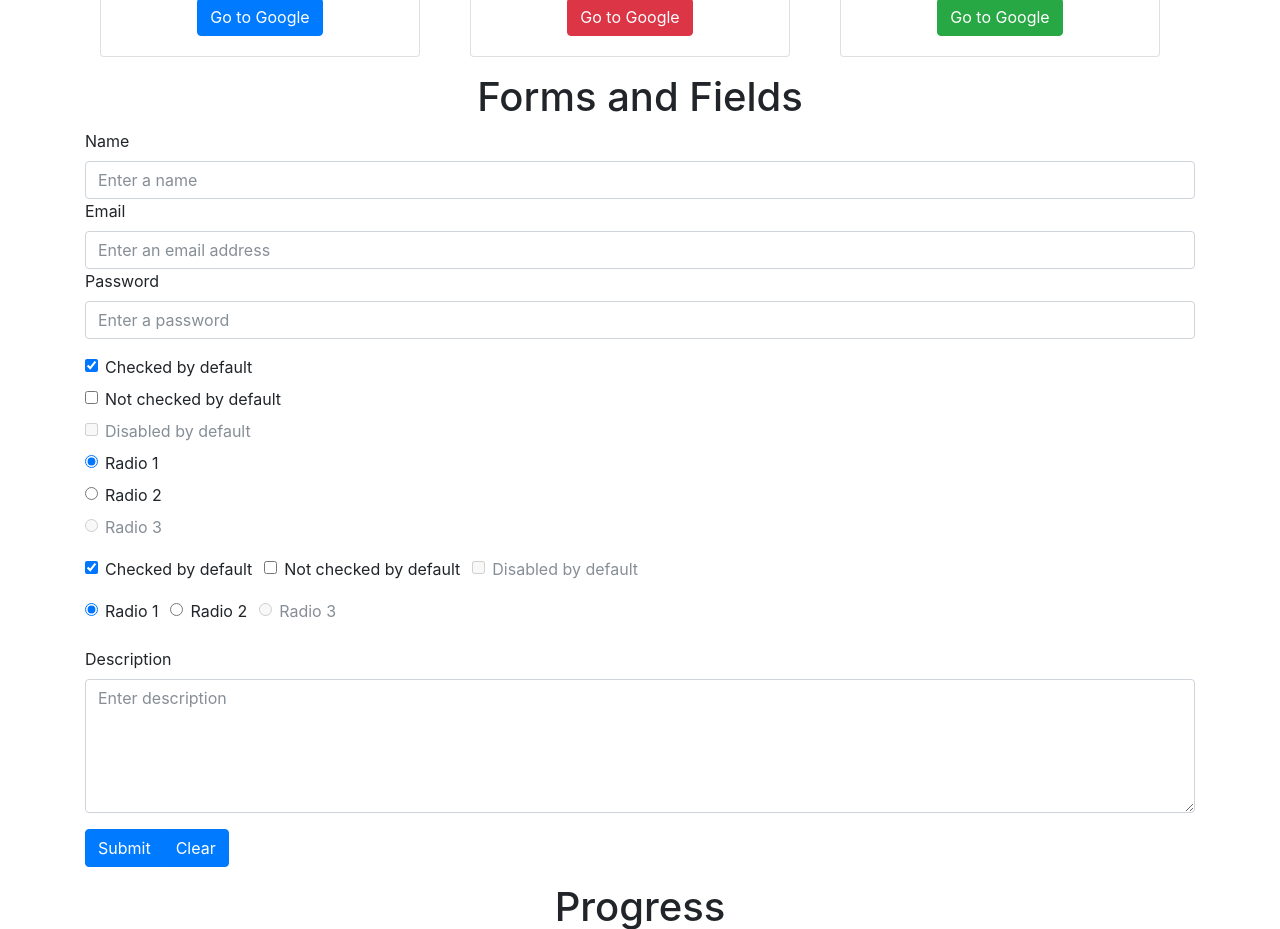
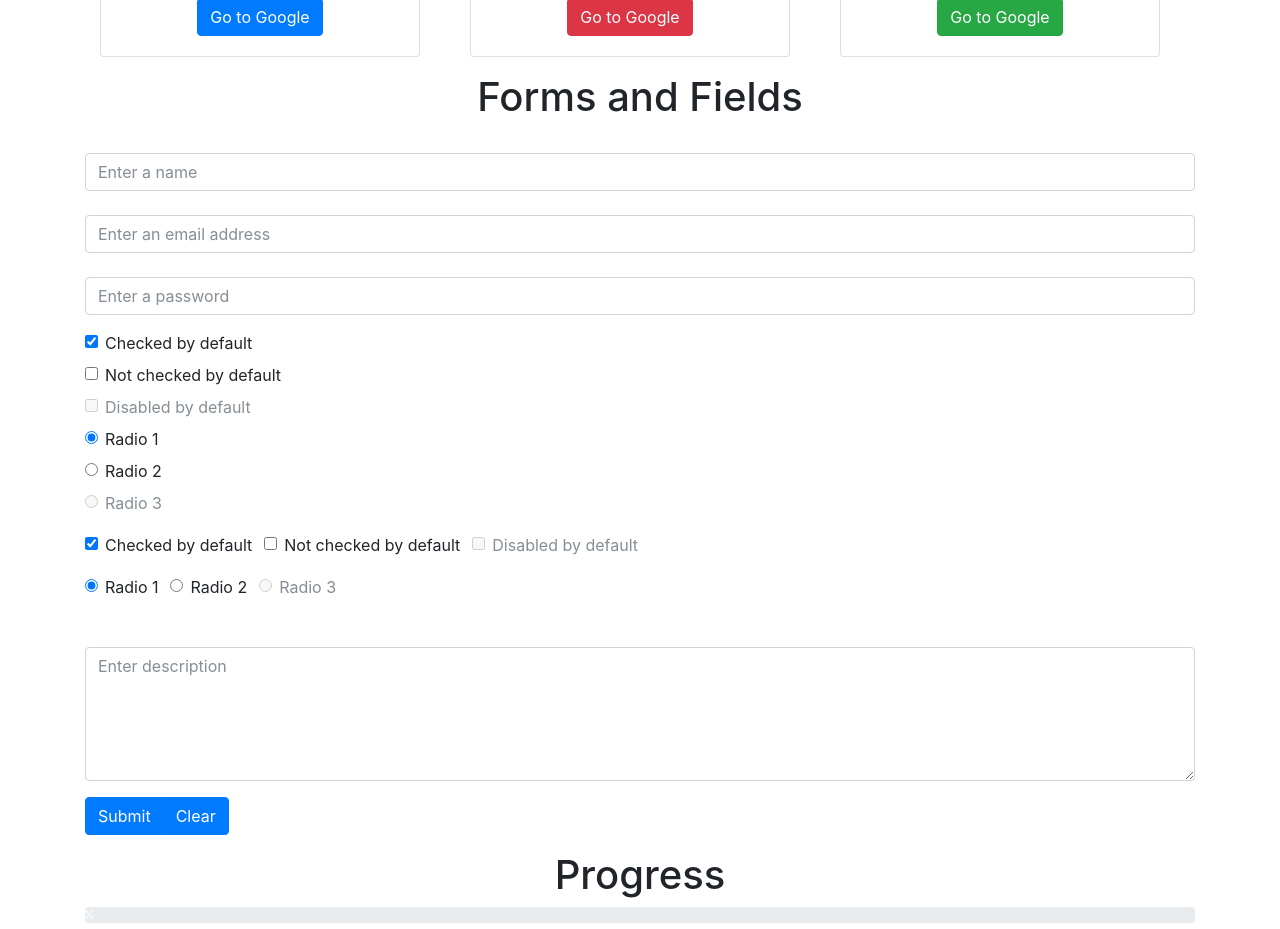
Before and after one commit to Gurenax/react-bootstrap-components, a React (Create React App) app: page / in a window 1280 px wide. Shown: the part 1220-2149 px from the top of the page. Built offline with nearby package versions, Linux system fonts and the light colour scheme.

Commit message:
Refactor Label component's title

```diff
--- a/src/components/forms/Label.js
+++ b/src/components/forms/Label.js
@@ -5,8 +5,8 @@ import React from 'react'
 *   forId - id of target component to be labeled
 *   children - any component under label (e.g. text for label)
 */
-const Label = ({ forId, children }) => (
-  <label for={ forId }>{ children }</label>
+const Label = ({ forId, title }) => (
+  <label for={ forId }>{ title }</label>
 )
 
 export default Label
```
